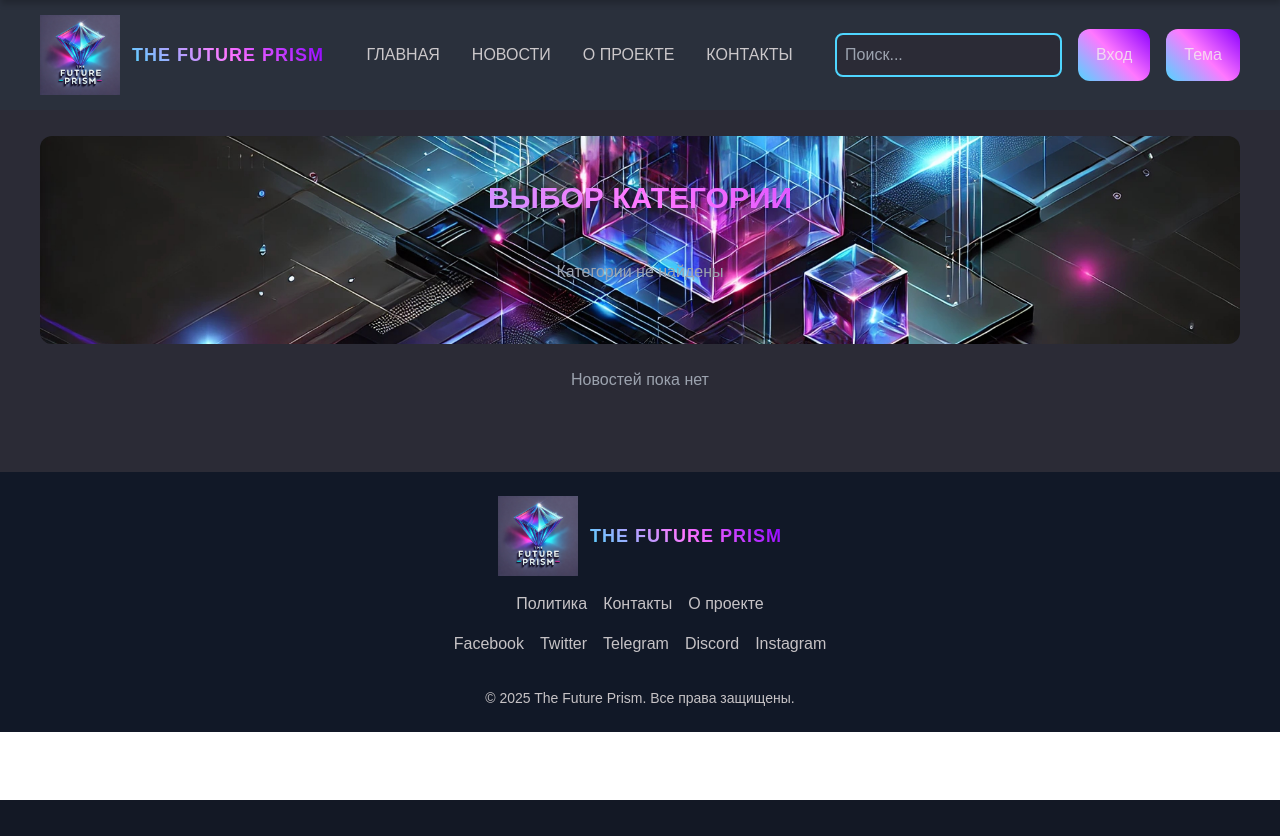
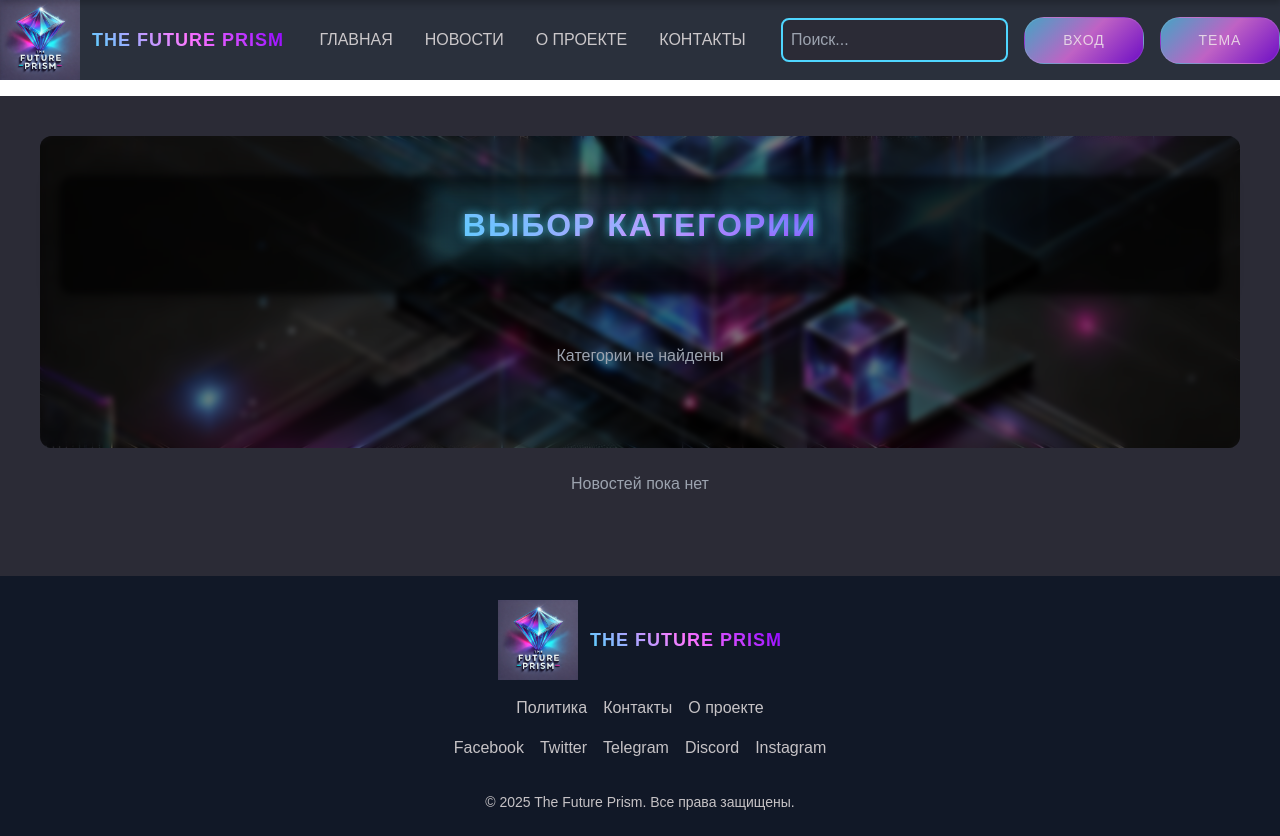
Before and after one commit to AleksejsGir/the_future_prism, a Django app: page / in a window 1280 px wide. Before the commit the page ends 800 px from the top, so only its background shows below. Run offline with Django 5.2, Linux system fonts and the light colour scheme; data that the repository does not hold is empty; some libraries are stand-ins or nearby versions.

Commit message:
CSS v1 14.02.2025

```diff
--- a/static/css/style.css
+++ b/static/css/style.css
@@ -38,20 +38,24 @@
 top: 0;
 left: 0;
 right: 0;
-  /*
-  max-width: var(--max-width); /* Центрирование шапки
-   */
 width: 100%;
-  margin: 0 auto;
+margin: 0;
 background-color: var(--header-bg);
 backdrop-filter: blur(8px);
 z-index: 1000;
-  padding: 15px 40px;
 display: flex;
 align-items: center;
 justify-content: space-between;
 transition: transform 0.3s ease-in-out, padding 0.3s ease-in-out;
 }
+
+.header-container {
+max-width: var(--max-width);
+margin: 0 auto;
+width: 100%;
+padding: 15px 40px;
+}
+
 .header.hidden {
 transform: translateY(-100%);
 }
@@ -132,53 +136,95 @@
 border-color: var(--secondary-color);
 }
 
-/* --- Кнопки --- */
+/* --- Фильтр категорий --- */
+.category-filter {
+display: flex;
+flex-wrap: wrap;
+justify-content: center;
+gap: 15px;
+margin: 20px 0;
+padding: 20px;
+position: relative;
+z-index: 2;
+}
+
+/* --- Кнопки категорий --- */
 .category-button {
-  background: linear-gradient(45deg, var(--primary-color), var(--secondary-color), var(--accent-color));
-  color: var(--text-color); /* Цвет текста */
-  padding: 14px 18px; /* Внутренние отступы */
-  border-radius: 12px; /* Скругление углов */
+background: linear-gradient(135deg,
+  rgba(79, 214, 255, 0.7),
+  rgba(255, 120, 255, 0.7),
+  rgba(139, 0, 255, 0.7)
+);
+color: var(--text-color);
+padding: 12px 24px;
+border-radius: 20px;
 transition: all 0.3s ease;
+border: 1px solid rgba(255, 255, 255, 0.1);
+backdrop-filter: blur(5px);
+font-size: 14px;
+text-transform: uppercase;
+letter-spacing: 1px;
+white-space: nowrap;
+text-align: center;
+min-width: 120px;
+animation: buttonFadeIn 0.5s ease-out forwards;
+animation-delay: calc(var(--button-index) * 0.1s);
 }
+
 .category-button:hover {
-  box-shadow: 0 0 15px rgba(79, 214, 255, 0.9);
-  transform: scale(1.05);
+transform: translateY(-2px) scale(1.05);
+box-shadow: 0 5px 15px rgba(79, 214, 255, 0.3);
+background: linear-gradient(135deg,
+  rgba(79, 214, 255, 0.9),
+  rgba(255, 120, 255, 0.9),
+  rgba(139, 0, 255, 0.9)
+);
 }
 
 /* --- Заголовок "Выбор категории" --- */
 .category-title {
-  font-size: 26px; /* Размер шрифта */
-  font-weight: bold; /* Жирный шрифт */
-  text-transform: uppercase; /* Верхний регистр */
+font-size: 32px;
+font-weight: 800;
+text-transform: uppercase;
 text-align: center;
-  margin-bottom: 20px; /* Отступ снизу */
+margin-bottom: 20px;
+color: white;
 background: linear-gradient(45deg, var(--primary-color), var(--secondary-color), var(--accent-color));
-  -webkit-background-clip: text; /* Применение градиента к тексту */
-  -webkit-text-fill-color: transparent; /* Прозрачный текст */
-  position: relative; /* Позиционирование для псевдоэлемента */
+-webkit-background-clip: text;
+-webkit-text-fill-color: transparent;
+position: relative;
 z-index: 2;
-  padding: 4px 8px;
-
+padding: 10px 30px;
+text-shadow: 0 0 10px rgba(79, 214, 255, 0.8);
+letter-spacing: 2px;
+animation: titleFadeIn 0.8s ease-out forwards;
 }
 
-/* --- Обертка для заголовка "Выбор категории" с подложкой --- */
+/* --- Обертка для заголовка --- */
 .category-title-wrapper {
-  position: relative; /* Позиционирование для псевдоэлемента */
-  display: inline-block; /* ширина подстраивается под текст */
+position: relative;
+display: flex;
+justify-content: center;
+width: 100%;
+margin-bottom: 30px;
+background: rgba(0, 0, 0, 0.7);
+padding: 15px;
+border-radius: 12px;
+box-shadow: 0 0 20px rgba(0, 0, 0, 0.5);
 }
 
-.category-title-wrapper::before {
-  content: "";
+.category-title::after {
+content: '';
 position: absolute;
-  top: 0;
-  left: 0;
-  width: 100%;
-  height: 100%;
-  background: rgba(0, 0, 0, 0.9); /* регулируйте прозрачность по необходимости */
-  z-index: 1;
-  border-radius: 8px; /* скругление углов, опционально */
+top: -5px;
+left: -5px;
+right: -5px;
+bottom: -5px;
+background: rgba(79, 214, 255, 0.15);
+filter: blur(10px);
+z-index: -1;
+border-radius: 12px;
 }
-
 
 /* --- Фон для блока категорий --- */
 .category-section {
@@ -190,14 +236,16 @@
 border-radius: 12px;
 }
 
-/* --- Фильтр категорий (удалены дублирующие стили) --- */
-.category-filter {
-  display: flex;
-  flex-wrap: wrap;
-  justify-content: center;
-  gap: 10px;
-  margin-top: 10px;
-  padding: 20px;
+.category-section::before {
+content: "";
+position: absolute;
+top: 0;
+left: 0;
+width: 100%;
+height: 100%;
+background: rgba(0, 0, 0, 0.5);
+backdrop-filter: blur(3px);
+z-index: 1;
 border-radius: 12px;
 }
 
--- a/templates/news_list.html
+++ b/templates/news_list.html
@@ -3,35 +3,47 @@
 {% block content %}
 <div class="container mx-auto p-4">
 
-<!-- 🔥 Добавляем обёртку с классом category-section -->
+  <!-- Секция категорий -->
   <div class="category-section">
     <!-- Заголовок "Выбор категории" -->
-  <h2 class="text-3xl font-bold text-center category-title">Выбор категории</h2>
+    <div class="category-title-wrapper">
+      <h2 class="category-title">ВЫБОР КАТЕГОРИИ</h2>
+    </div>
 
     <!-- Фильтр категорий -->
     <div class="category-filter">
       {% for category in categories %}
-      <a href="?category={{ category.id }}" class="category-button">{{ category.name }}</a>
+        <a href="?category={{ category.id }}"
+           class="category-button"
+           style="--button-index: {{ forloop.counter0 }}">
+          {{ category.name }}
+        </a>
       {% empty %}
         <p class="text-center text-gray-400">Категории не найдены</p>
       {% endfor %}
     </div>
   </div>
 
-
   <!-- Основной контент (адаптивная сетка) -->
   <div class="grid-cols-auto mt-6">
     {% for news in news_list %}
       <div class="news-card bg-gray-800 p-5 rounded-lg shadow-lg hover:shadow-xl transition-all duration-300">
         {% if news.image %}
-          <img src="{{ news.image.url }}" alt="{{ news.title }}" class="w-full h-48 object-cover rounded-lg mb-3">
+          <img src="{{ news.image.url }}"
+               alt="{{ news.title }}"
+               class="w-full h-48 object-cover rounded-lg mb-3">
         {% endif %}
+
         <h2 class="text-xl font-semibold">{{ news.title }}</h2>
 
-        <!-- 🔥 Исправленный вывод текста без HTML-тегов -->
-        <p class="mt-2 text-gray-300">{{ news.content|striptags|truncatewords:20 }}</p>
+        <p class="mt-2 text-gray-300">
+          {{ news.content|striptags|truncatewords:20 }}
+        </p>
 
-        <a href="{% url 'news_detail' news.id %}" class="mt-3 inline-block neon-button">Читать далее</a>
+        <a href="{% url 'news_detail' news.id %}"
+           class="mt-3 inline-block neon-button">
+          Читать далее
+        </a>
       </div>
     {% empty %}
       <p class="text-center text-gray-400">Новостей пока нет</p>
```
Also changed, not shown: other parts of static/css/style.css (+64 -22 lines). Lines whose indentation alone changed are shown as unchanged.
